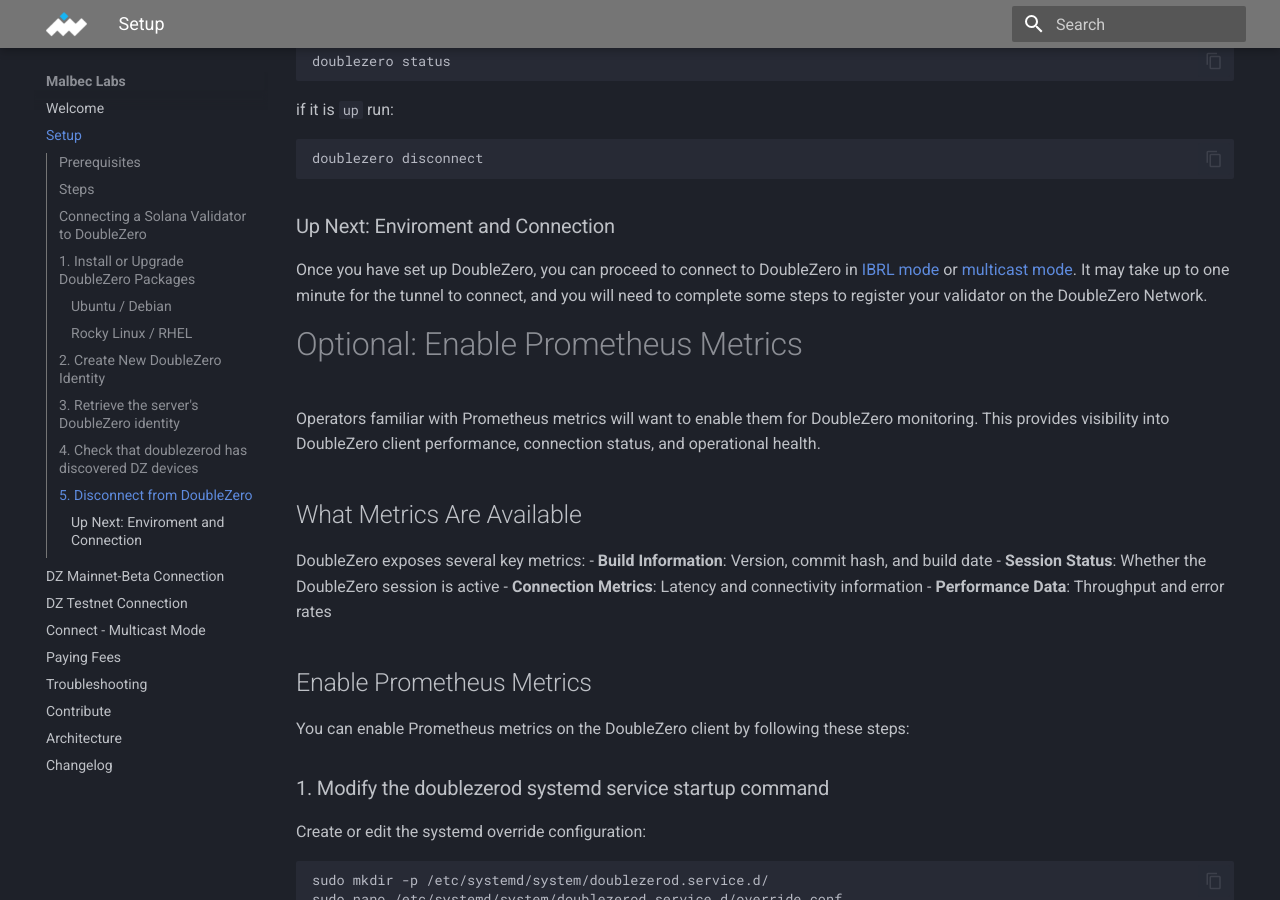
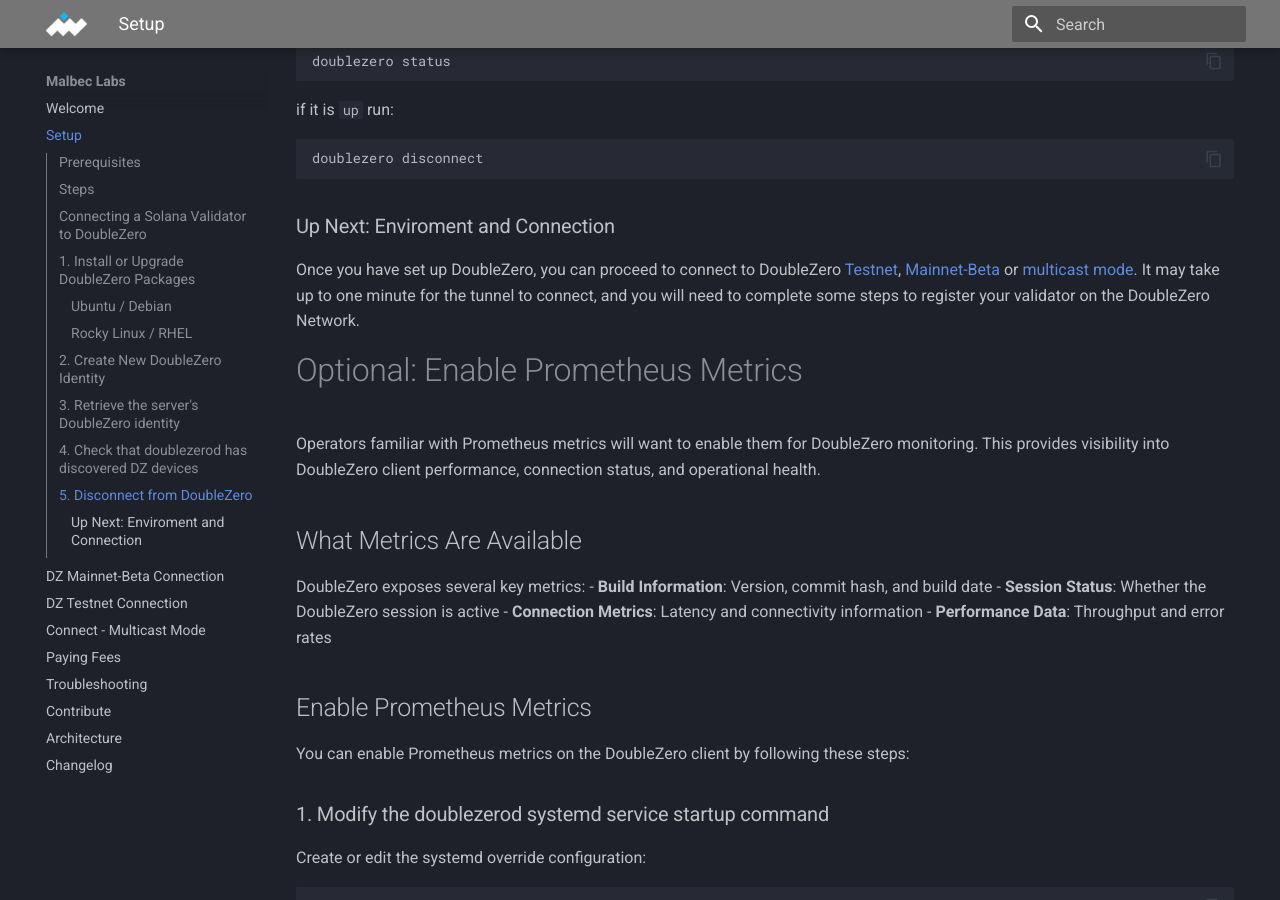
Before and after one commit to malbeclabs/docs, an MkDocs documentation site: the page built from docs/setup.md, in a window 1280 px wide and 900 px high, scrolled down 2883 px. Built offline with MkDocs 1.6.1 and Material for MkDocs 9.7.7, drawn with Linux system fonts in a browser that asks for light colours.

Commit message:
Update setup.md

```diff
--- a/docs/setup.md
+++ b/docs/setup.md
@@ -177,7 +177,7 @@
 
 
 ### Up Next: Enviroment and Connection
-Once you have set up DoubleZero, you can proceed to connect to DoubleZero in [IBRL mode](DZ%20Mainnet-beta%20Connection.md) or [multicast mode](connect-multicast.md). It may take up to one minute for the tunnel to connect, and you will need to complete some steps to register your validator on the DoubleZero Network.
+Once you have set up DoubleZero, you can proceed to connect to DoubleZero [Testnet](docs/DZ%20Testnet%20Connection.md), [Mainnet-Beta](DZ%20Mainnet-beta%20Connection.md) or [multicast mode](connect-multicast.md). It may take up to one minute for the tunnel to connect, and you will need to complete some steps to register your validator on the DoubleZero Network.
 # Optional: Enable Prometheus Metrics
 
 Operators familiar with Prometheus metrics will want to enable them for DoubleZero monitoring. This provides visibility into DoubleZero client performance, connection status, and operational health.
```
